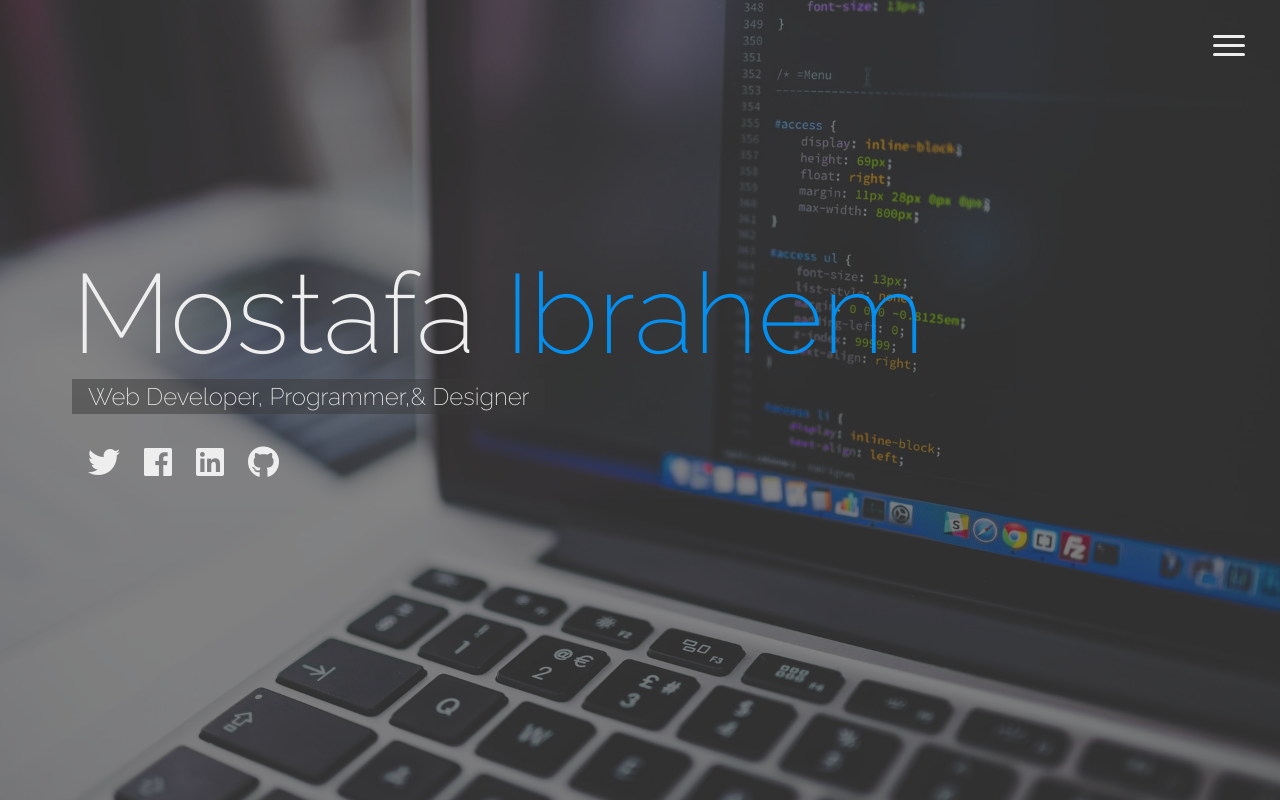
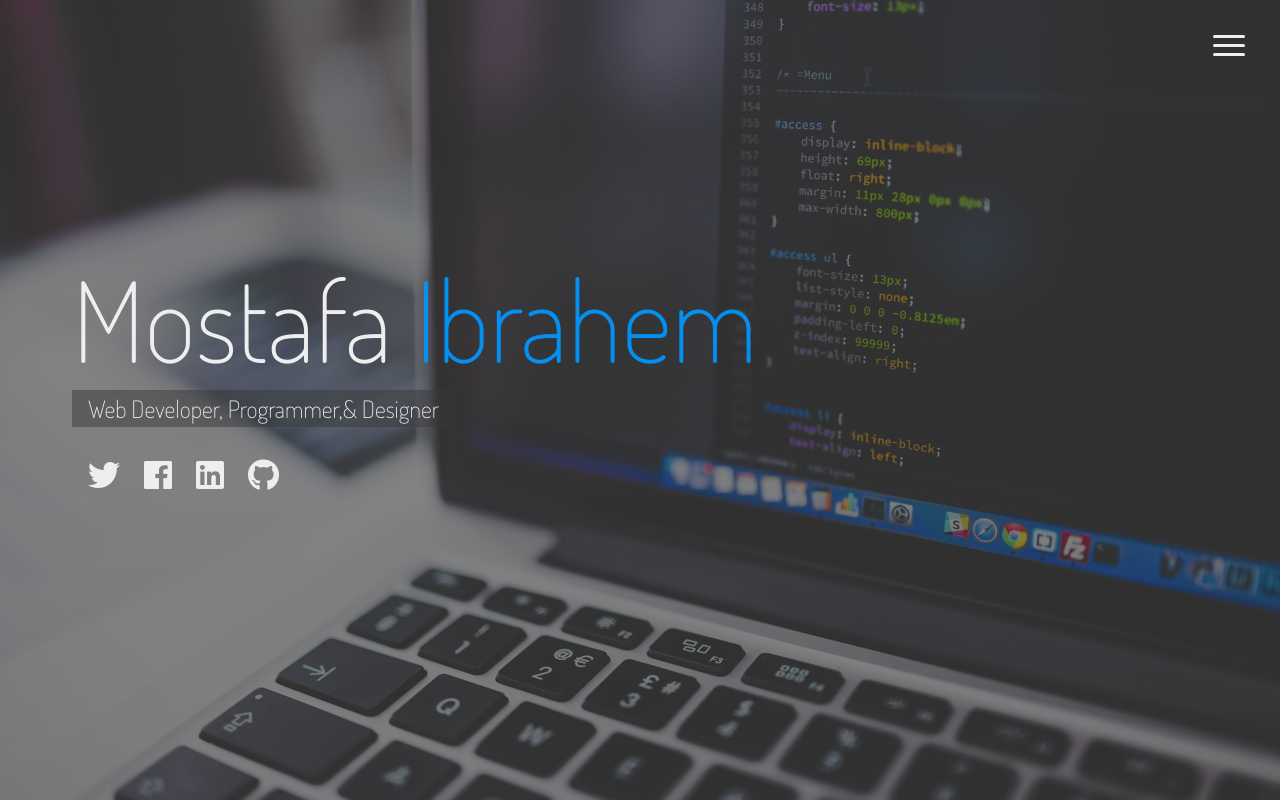
Before and after one commit to mfaibrahem/my_portfolio, a website: page dist/index.html in a window 1280 px wide. Drawn offline with Linux system fonts and the light colour scheme.

Commit message:
final touches in home page

```diff
--- a/scss/main.scss
+++ b/scss/main.scss
@@ -13,7 +13,9 @@ body {
   margin: 0;
   height: 100%;
   // font-family: 'Segoe UI', Tahoma, Geneva, Verdana, sans-serif;
-  font-family: 'Raleway', sans-serif;
+  // font-family: 'Raleway', sans-serif;
+  font-family: 'Dosis', sans-serif;
+
 }
 ul {
   padding: 0;
```
Also changed, not shown: dist/css/main.css, dist/index.html.
